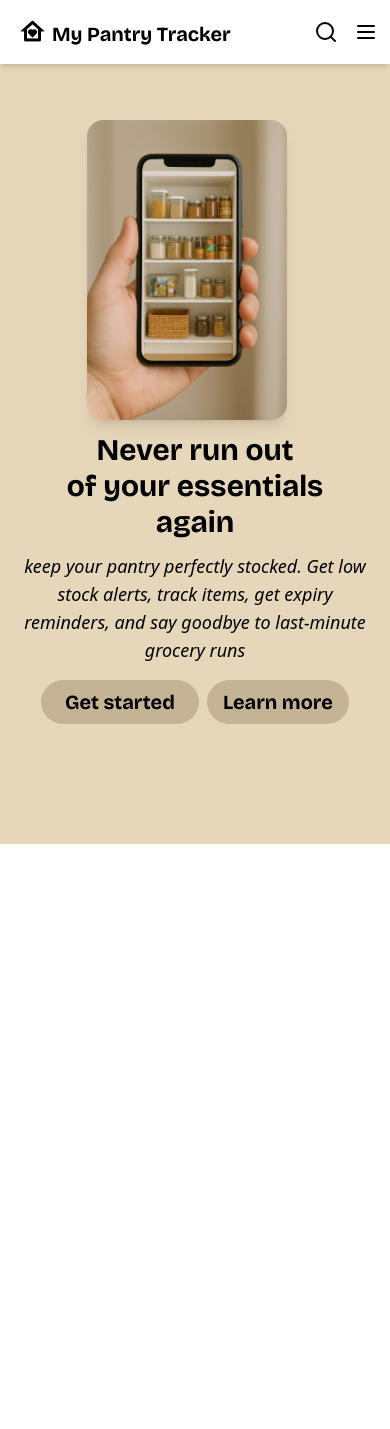
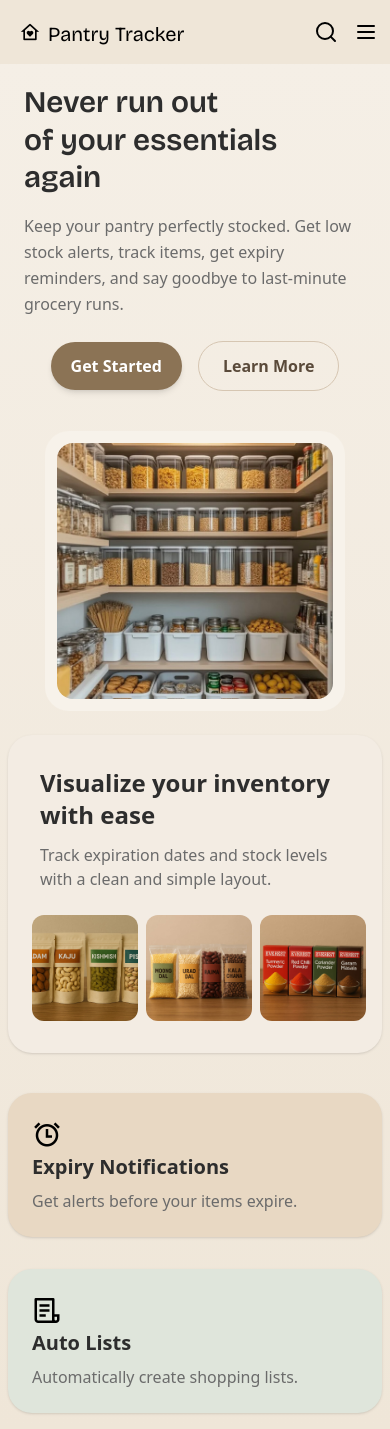
Before and after one commit to diyameghani26/pantry-tracker, a React (Vite) app: page / in a window 390 px wide. Before the commit the page ends 844 px from the top, so only its background shows below. Built offline with nearby package versions, Linux system fonts and the light colour scheme.

Commit message:
improved homepage UI, fixed responsive layout and spacing

```diff
--- a/src/App.jsx
+++ b/src/App.jsx
@@ -136,7 +136,7 @@ const App = () => {
 
 
   return (
-    <div className="min-h-screen w-full text-black bg-[#e7d7ba]">
+    <div className="min-h-screen w-full text-black bg-gradient-to-b from-[#f5efe6] to-[#efe6d8]">
       <Navbar search={search} setSearch={setSearch} />
       <Toaster position="top-center" />
 
--- a/src/Components/Navbar.jsx
+++ b/src/Components/Navbar.jsx
@@ -16,19 +16,19 @@ const Navbar = ({ search, setSearch }) => {
   };
 
   return (
-    <nav className="w-full bg-white shadow-md px-3 py-2 flex justify-between items-center">
+    <nav className="w-full bg-[#efe6d8] shadow-md px-3 py-2 flex justify-between items-center">
       {/* LEFT - LOGO */}
-      <NavLink to="/" className="text-xl font-bold">
+      <NavLink to="/" className="text-xl ">
        <div className="flex items-center gap-2 transition-transform duration-300 transform hover:scale-105 active:scale-95 hover:bg-[#e7d7ba] rounded-xl p-2">
-           <i className="ri-home-heart-line text-2xl"></i>
-          <span className="text-xl mt-1 md:text-xl font-bold font-[diya]">My Pantry Tracker</span>
+           <i className="ri-home-heart-line text-xl"></i>
+          <span className="text-xl mt-1 md:text-xl  font-[diya]">Pantry Tracker</span>
          </div>
       </NavLink>
 
 
 
       {/* center - Desktop Nav */}
-      <div className="hidden md:flex items-center  text-xl gap-6   font-[diya] font-bold ">
+      <div className="hidden md:flex items-center  text-xl gap-6   font-[diya]  ">
        <NavLink
   className={(e) =>
     `transition-transform duration-300 transform hover:scale-105 active:scale-95 hover:bg-[#e7d7ba] rounded-xl p-2 ${e.isActive ? " font-bold" : ""}`
--- a/src/pages/About.jsx
+++ b/src/pages/About.jsx
@@ -56,7 +56,7 @@ import React from "react";
 
 const About = () => {
   return (
-    <div className="bg-[#e7d7ba] flex flex-col items-center justify-center px-3 py-4">
+    <div className="bg-gradient-to-b from-[#f5efe6] to-[#efe6d8] flex flex-col items-center justify-center px-3 py-4">
       <div className="max-w-2xl w-full bg-white rounded-2xl shadow-lg p-4 sm:p-6 text-center md:mt-7 mt-12">
         <h1 className="text-xl sm:text-3xl font-bold mb-3 text-[#5a4634]">
           About My Pantry Tracker
--- a/src/pages/Home.jsx
+++ b/src/pages/Home.jsx
@@ -1,48 +1,165 @@
+// import React from "react";
+// import "remixicon/fonts/remixicon.css";
+// import { Link } from "react-router-dom";
+
+// const Home = () => {
+//   return (
+//     <div className="w-screen  mt-10 md:mt-3 flex flex-col">
+//       {/* ✅ Hero Section (Desktop + Mobile) */}
+//       <div className="flex flex-col-reverse md:flex-row items-center justify-center md:w-screen  px-6  py-4  ">
+//         {/* Left Text */}
+//         <div className="max-w-sm mt-3  text-4xl text-center md:text-left md:mr-96 md:mt-24">
+//           <h1 className="font-[diya] font-bold text-3xl @min-xs:text-5xl md:text-7xl md:whitespace-nowrap ">
+//             Never run out <br /> of your essentials <br />
+//             again
+//           </h1>
+//           <p className="text-lg  italic mt-3 md:mt-4 md:text-xl">
+//             keep your pantry perfectly stocked. Get low stock alerts, track
+//             items, get expiry reminders, and say goodbye to last-minute grocery
+//             runs
+//           </p>
+//          <div className="flex flex-row md:flex-row items-center justify-center gap-2 mt-3 md:mt-6">
+//           <Link to="/AddItems">
+//  <button className="font-bold font-[diya] text-xl md:text-xl bg-[#c5b396] rounded-3xl px-6 py-2 md:px-17 md:py-3 md:whitespace-nowrap md:shadow-md
+// transition-transform duration-300 transform hover:scale-105 active:scale-95">
+//   Get started
+// </button>
+// </Link>
+
+// <Link to="/About">
+//   <button className="font-bold font-[diya] text-xl md:text-xl bg-[#c5b396] rounded-3xl px-4 py-2 md:px-13 md:py-3 md:whitespace-nowrap md:shadow-md  transition-transform duration-300 transform hover:scale-105 active:scale-95">
+//     Learn more
+//   </button>
+//   </Link>
+// </div>
+//         </div>
+
+//         {/* Right Image */}
+//         <div className="mr-4 max-w-xs w-[200px]  md:w-[300px]   md:mt-24 transition-transform duration-300 transform hover:scale-105 active:scale-95">
+//           <img
+//             src="/pantry.jpg"
+//             alt="Pantry Preview"
+//             className="w-full object-cover rounded-2xl shadow-lg"
+//           />
+//         </div>
+//       </div>
+//     </div>
+//   );
+// };
+
+// export default Home;
+
 import React from "react";
 import "remixicon/fonts/remixicon.css";
 import { Link } from "react-router-dom";
 
 const Home = () => {
   return (
-    <div className="w-screen  mt-10 md:mt-3 flex flex-col">
-      {/* ✅ Hero Section (Desktop + Mobile) */}
-      <div className="flex flex-col-reverse md:flex-row items-center justify-center md:w-screen  px-6  py-4  ">
-        {/* Left Text */}
-        <div className="max-w-sm mt-3  text-4xl text-center md:text-left md:mr-96 md:mt-24">
-          <h1 className="font-[diya] font-bold text-3xl @min-xs:text-5xl md:text-7xl md:whitespace-nowrap ">
-            Never run out <br /> of your essentials <br />
-            again
+    <div className="w-full min-h-screen bg-gradient-to-b from-[#f5efe6] to-[#efe6d8] flex flex-col">
+
+      {/* ================= HERO SECTION ================= */}
+      <div className="  flex flex-col md:flex-row items-center justify-between max-w-6xl mx-auto w-full px-6 md:px-10 lg:px-16 py-5 md:py-20 gap-10">
+
+        {/* LEFT TEXT */}
+        <div className="flex-1 max-w-xl text-start md:text-left">
+
+          <h1 className="font-[diya] font-semibold text-3xl sm:text-5xl md:text-6xl text-[#2d2d2d] leading-tight">
+            Never run out <br /> of your essentials <br /> again
           </h1>
-          <p className="text-lg  italic mt-3 md:mt-4 md:text-xl">
-            keep your pantry perfectly stocked. Get low stock alerts, track
-            items, get expiry reminders, and say goodbye to last-minute grocery
-            runs
+
+          <p className="text-[#6b6b6b] mt-4 text-base md:text-lg leading-relaxed">
+            Keep your pantry perfectly stocked. Get low stock alerts, track
+            items, get expiry reminders, and say goodbye to last-minute grocery runs.
           </p>
-         <div className="flex flex-row md:flex-row items-center justify-center gap-2 mt-3 md:mt-6">
+
+          {/* BUTTONS */}
+          <div className="flex items-center justify-center md:justify-start gap-4 mt-6">
+
             <Link to="/AddItems">
- <button className="font-bold font-[diya] text-xl md:text-xl bg-[#c5b396] rounded-3xl px-6 py-2 md:px-17 md:py-3 md:whitespace-nowrap md:shadow-md
-transition-transform duration-300 transform hover:scale-105 active:scale-95">
-  Get started
+              <button className="font-semibold text-white bg-[#8b7355] rounded-full px-5 md:px-6 py-3 shadow-md hover:shadow-lg transition-all duration-300 hover:scale-105">
+                Get Started
               </button>
             </Link>
 
             <Link to="/About">
-  <button className="font-bold font-[diya] text-xl md:text-xl bg-[#c5b396] rounded-3xl px-4 py-2 md:px-13 md:py-3 md:whitespace-nowrap md:shadow-md  transition-transform duration-300 transform hover:scale-105 active:scale-95">
-    Learn more
+              <button className="font-semibold text-[#5a4a3a] border border-[#d6c6b2] rounded-full px-6 py-3 hover:bg-[#f0e6d8] transition-all duration-300">
+                Learn More
               </button>
             </Link>
+
           </div>
         </div>
 
-        {/* Right Image */}
-        <div className="mr-4 max-w-xs w-[200px]  md:w-[300px]   md:mt-24 transition-transform duration-300 transform hover:scale-105 active:scale-95">
+        {/* RIGHT IMAGE */}
+        <div className="flex-1  flex justify-center md:justify-end">
+          <div className="  bg-[#f7f2ea]  w-[300px] sm:w-[380px] md:w-[450px] lg:w-[520px] h-[280px] md:h-[370px] lg:h-[490px] p-3 rounded-3xl">
             <img
-            src="/mobile.jpg"
+              src="/pantry.png"
               alt="Pantry Preview"
-            className="w-full object-cover rounded-2xl shadow-lg"
+              className="w-full h-full object-cover rounded-2xl"
             />
           </div>
         </div>
+
+      </div>
+
+      {/* ================= FEATURES SECTION ================= */}
+      <div className=" pb-4 max-w-7xl mx-auto w-full px-2 md:px-4  lg:px-16 mt-1 md:mt-5  grid grid-cols-1 md:grid-cols-2 gap-10 ">
+
+        {/* LEFT BIG CARD */}
+        <div className="bg-[#f3ece3] rounded-3xl p-8 md:p-15 shadow-sm">
+          <h2 className="text-2xl md:text-3xl font-semibold text-[#2d2d2d]">
+            Visualize your inventory with ease
+          </h2>
+
+          <p className="text-[#6b6b6b] mt-3 text-base md:text-lg">
+            Track expiration dates and stock levels with a clean and simple layout.
+          </p>
+
+         <div className="flex gap-2 md:gap-5 mt-6 -ml-2">
+  <img
+    src="/dryfruits.jpg"
+    className="w-1/3 aspect-square object-cover rounded-xl"
+  />
+  <img
+    src="/pulses.jpg"
+    className="w-1/3 aspect-square object-cover rounded-xl"
+  />
+  <img
+    src="/spices.jpg"
+    className="w-1/3 aspect-square object-cover rounded-xl"
+  />
+</div>
+        </div>
+
+        {/* RIGHT SMALL CARDS */}
+        <div className="flex flex-col gap-8 ">
+
+          <div className="bg-[#e8d8c3] rounded-3xl p-6 md:p-8 shadow-sm">
+    <i className="ri-alarm-line text-3xl font-light"></i>
+            <h3 className="text-xl md:text-2xl font-semibold text-[#2d2d2d]">
+              Expiry Notifications
+            </h3>
+            <p className="text-base text-[#6b6b6b] mt-2">
+
+              Get alerts before your items expire.
+            </p>
+          </div>
+
+          <div className="bg-[#dfe5db] rounded-3xl p-6 md:p-8 shadow-sm">
+            <i class="ri-file-list-3-line text-3xl"></i>
+            <h3 className="text-xl md:text-2xl font-semibold text-[#2d2d2d]">
+              Auto Lists
+            </h3>
+            <p className="text-base text-[#6b6b6b] mt-2">
+              Automatically create shopping lists.
+            </p>
+          </div>
+
+        </div>
+
+      </div>
+
     </div>
   );
 };
```
Also changed, not shown: public/mobile.jpg (deleted), public/pantry.png (added). Lines whose indentation alone changed are shown as unchanged.
